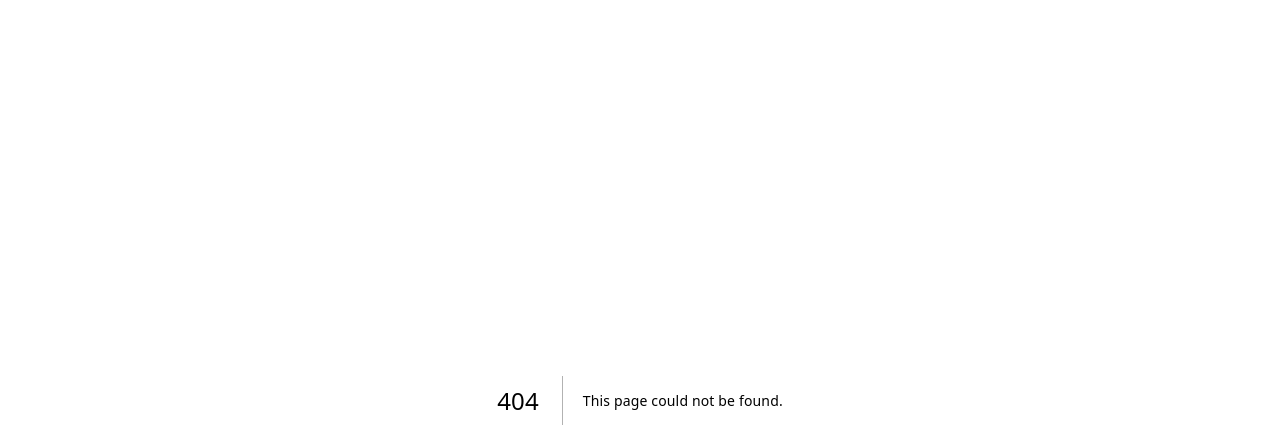
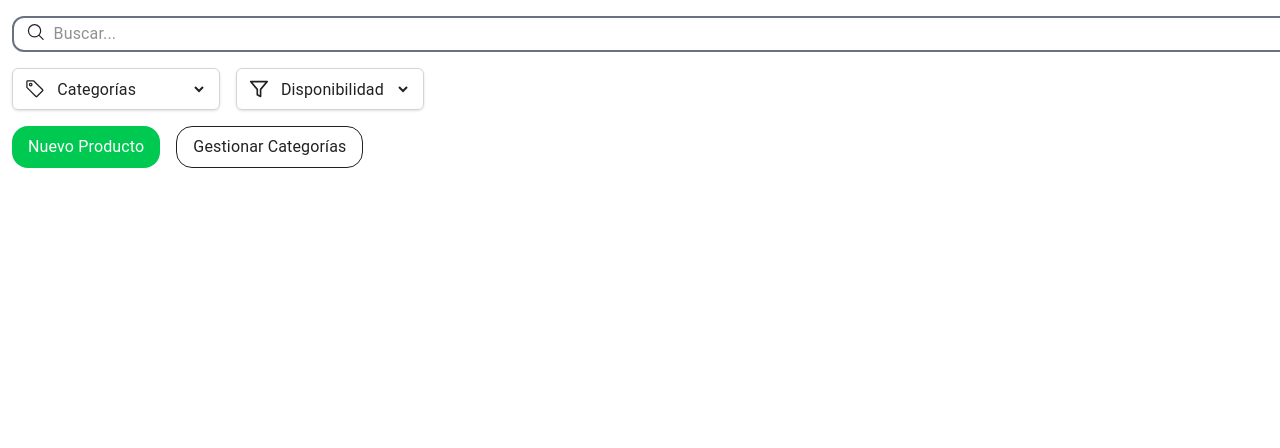
Before and after one commit to wapifoodmx-ctrl/WapifoodFront, a Next.js app: page /menu in a window 1280 px wide. Before the commit this address had no page. Shown: the top 448 px of the page. Built offline with nearby package versions, Linux system fonts and the light colour scheme.

Commit message:
Se empezarón los micro componentes del menu

```diff
--- /dev/null
+++ b/menuComponents/menucomponentes.jsx
@@ -0,0 +1,67 @@
+import { HiOutlineMagnifyingGlass } from "react-icons/hi2";
+import { FiFilter } from "react-icons/fi";
+import { BsTag } from "react-icons/bs";
+
+export default function MenuComponentes() {
+    return (
+        <section className="w-full mt-4 justify-center mr-3 ml-3 self-center">
+            {/* Barra de búsqueda */}
+            <div className="flex py-1 px-3 rounded-xl border-gray-500 border-2 mb-4">
+                <HiOutlineMagnifyingGlass className="text-xl" />
+                <input type="text" placeholder="Buscar..." className="ml-2 w-full outline-none" />
+            </div>
+
+            {/* Dropdowns */}
+            <div className="flex gap-4 mb-4">
+                {/* Dropdown Categorías */}
+                <div className="relative">
+                    <div className="flex items-center gap-2 px-3 py-2 border border-gray-300 rounded-md shadow-sm">
+                        <BsTag className="text-2xl" />
+                        <select
+                            id="categorias"
+                            className="w-full outline-none bg-transparent"
+                        >
+                            <option value="" disabled selected>
+                                Categorías
+                            </option>
+                            <option value="todas">Todas</option>
+                            <option value="entradas">Entradas</option>
+                            <option value="platos-principales">Platos principales</option>
+                            <option value="postres">Postres</option>
+                            <option value="bebidas">Bebidas</option>
+                            <option value="combos">Combos</option>
+                        </select>
+                    </div>
+                </div>
+
+                {/* Dropdown Disponibilidad */}
+                <div className="relative">
+                    <div className="flex items-center gap-2 px-3 py-2 border border-gray-300 rounded-md shadow-sm">
+                        <FiFilter className="text-2xl" />
+                        <select
+                            id="disponibilidad"
+                            className="w-full outline-none bg-transparent"
+                        >
+                            <option value="" disabled selected>
+                                Disponibilidad
+                            </option>
+                            <option value="todas">Todas</option>
+                            <option value="disponibles">Disponibles</option>
+                            <option value="no-disponibles">No Disponibles</option>
+                        </select>
+                    </div>
+                </div>
+            </div>
+
+            {/* Botones */}
+            <div className="flex gap-4">
+                <button className="px-4 py-2 bg-green-500 text-white rounded-2xl cursor-pointer">
+                    Nuevo Producto
+                </button>
+                <button className="px-4 py-2 border-1 rounded-2xl cursor-pointer">
+                    Gestionar Categorías
+                </button>
+            </div>
+        </section>
+    );
+}
--- /dev/null
+++ b/pages/menu.js
@@ -0,0 +1,6 @@
+import MenuComponentes from "@/menuComponents/menucomponentes";
+export default function Menu() {
+  return (
+    <MenuComponentes />
+  );
+}
```
